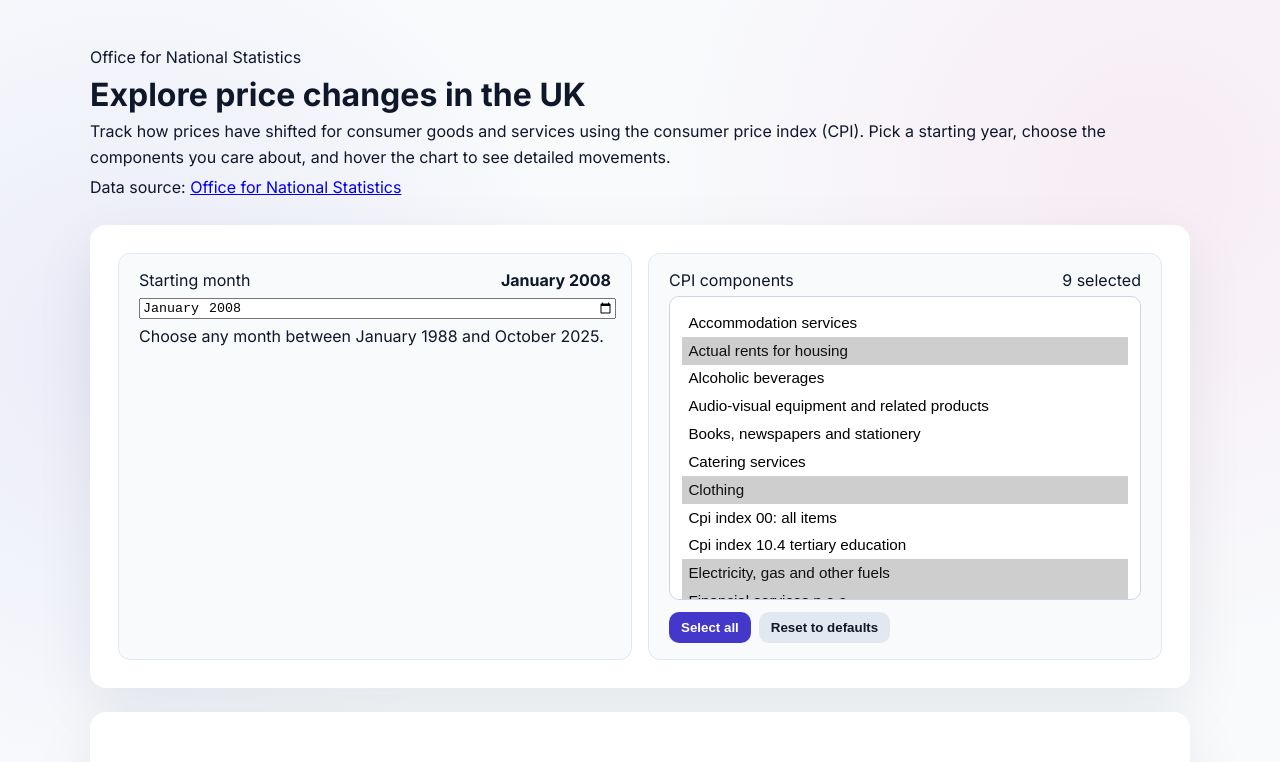
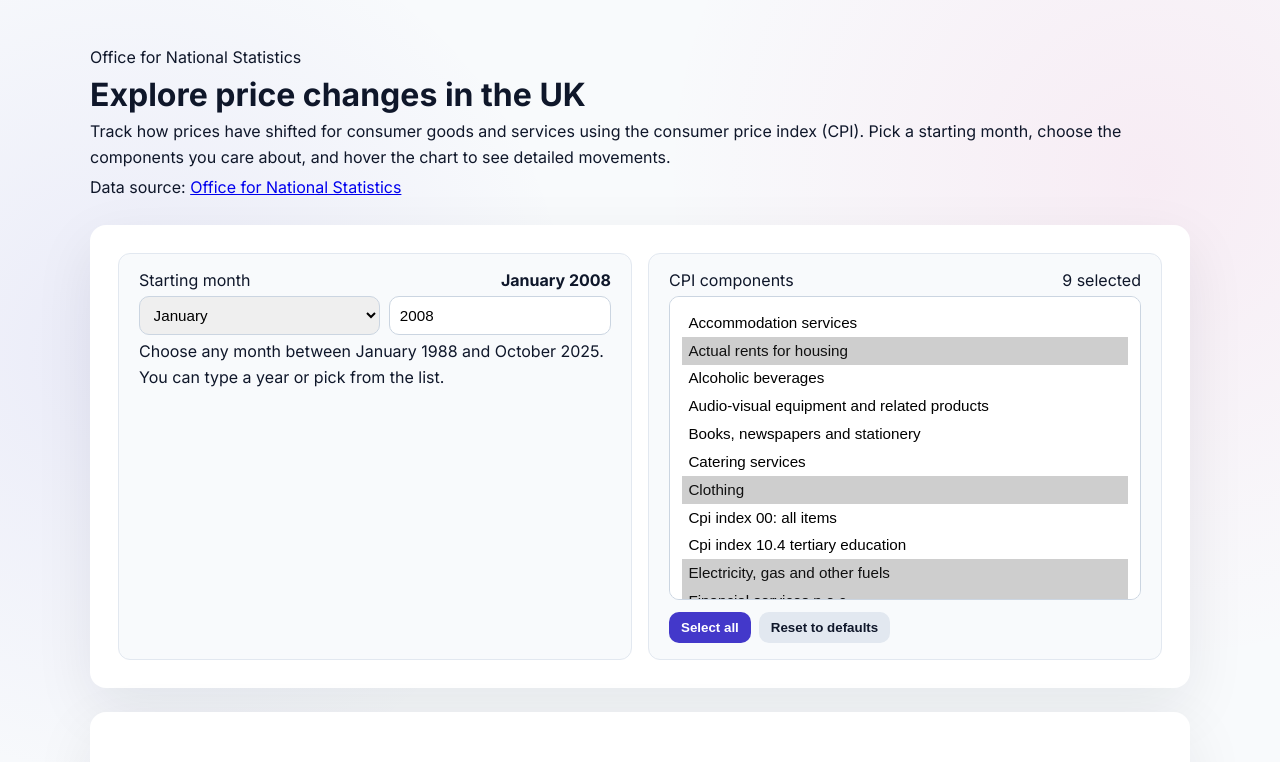
Before and after one commit to matthewgthomas/price-changes, a SvelteKit app: page / in a window 1280 px wide. Shown: the top 762 px of the page. Built offline with nearby package versions, Linux system fonts and the light colour scheme.

Commit message:
Let users choose start month and year

```diff
--- a/src/app.css
+++ b/src/app.css
@@ -60,6 +60,28 @@ section {
 
 .range-input {
   width: 100%;
+}
+
+.picker-row {
+  display: flex;
+  gap: 0.6rem;
+  flex-wrap: wrap;
+}
+
+.month-select,
+.year-input {
+  padding: 0.55rem 0.6rem;
+  border-radius: 10px;
+  border: 1px solid #cbd5e1;
+  font-size: 0.95rem;
+}
+
+.month-select {
+  flex: 1 1 160px;
+}
+
+.year-input {
+  flex: 1 1 120px;
 }
 
 .multi-select {
--- a/src/routes/+page.svelte
+++ b/src/routes/+page.svelte
@@ -46,13 +46,15 @@
   let rawData: RawRow[] = [];
   let availableComponents: string[] = [];
   let selectedList: string[] = [];
-  let fromMonth = '2008-01';
-  let fromDate = new Date(2008, 0, 1);
-  let effectiveFromDate = fromDate;
+  let selectedYear = 2008;
+  let selectedMonth = '01';
+  let requestedDate = new Date(2008, 0, 1);
+  let effectiveFromDate = requestedDate;
   let minDate: Date | null = null;
   let maxDate: Date | null = null;
-  let minMonth = '1988-01';
-  let maxMonth = '';
+  let minYear = 1988;
+  let maxYear = 1988;
+  let yearOptions: number[] = [];
   let loading = true;
   let error = '';
 
@@ -70,13 +72,25 @@
   const clampDate = (date: Date, min: Date, max: Date) =>
     new Date(Math.min(Math.max(date.getTime(), min.getTime()), max.getTime()));
 
-  const monthKey = (date: Date) =>
-    `${date.getFullYear()}-${String(date.getMonth() + 1).padStart(2, '0')}`;
+  const buildMonthDate = (year: number, month: string) => {
+    const m = Number(month) || 1;
+    return new Date(year || 1988, Math.min(Math.max(m, 1), 12) - 1, 1);
+  };
 
-  const parseMonth = (value: string) => {
-    const [y, m] = value.split('-').map(Number);
-    return new Date(y || 1988, (m || 1) - 1, 1);
-  };
+  const monthOptions = [
+    { value: '01', label: 'January' },
+    { value: '02', label: 'February' },
+    { value: '03', label: 'March' },
+    { value: '04', label: 'April' },
+    { value: '05', label: 'May' },
+    { value: '06', label: 'June' },
+    { value: '07', label: 'July' },
+    { value: '08', label: 'August' },
+    { value: '09', label: 'September' },
+    { value: '10', label: 'October' },
+    { value: '11', label: 'November' },
+    { value: '12', label: 'December' }
+  ];
 
   onMount(async () => {
     try {
@@ -98,17 +112,15 @@
       minDate = min(dates) ?? null;
       maxDate = max(dates) ?? null;
 
-      if (minDate) {
-        minMonth = monthKey(minDate);
-      }
-      if (maxDate) {
-        maxMonth = monthKey(maxDate);
-      }
+      if (minDate && maxDate) {
+        minYear = minDate.getFullYear();
+        maxYear = maxDate.getFullYear();
+        yearOptions = Array.from({ length: maxYear - minYear + 1 }, (_, i) => minYear + i);
 
-      if (minDate && maxDate) {
         const initial = new Date(2008, 0, 1);
         const clamped = clampDate(initial, minDate, maxDate);
-        fromMonth = monthKey(clamped);
+        selectedYear = clamped.getFullYear();
+        selectedMonth = String(clamped.getMonth() + 1).padStart(2, '0');
       }
 
       availableComponents = Array.from(new Set(rawData.map((d) => d.component))).sort((a, b) =>
@@ -181,9 +193,9 @@
     return series;
   };
 
-  $: fromDate = parseMonth(fromMonth);
+  $: requestedDate = buildMonthDate(selectedYear, selectedMonth);
   $: effectiveFromDate =
-    minDate && maxDate ? clampDate(fromDate, minDate, maxDate) : fromDate;
+    minDate && maxDate ? clampDate(requestedDate, minDate, maxDate) : requestedDate;
 
   $: filtered = rawData.filter((row) => row.date >= effectiveFromDate);
   $: seriesMap = buildSeries(filtered);
@@ -214,6 +226,8 @@
   $: fromLabel = monthFormatter(effectiveFromDate);
   $: startPeriod = filtered.length ? dateFormatter(filtered[0].date) : '';
   $: endPeriod = filtered.length ? dateFormatter(filtered[filtered.length - 1].date) : '';
+  $: showMonthYearTicks =
+    !!(maxDate && effectiveFromDate >= new Date(maxDate.getFullYear() - 3, maxDate.getMonth(), maxDate.getDate()));
 
   const setSelection = (names: string[]) => {
     selectedList = names.filter((name) => availableComponents.includes(name));
@@ -252,7 +266,7 @@
     <h1>Explore price changes in the UK</h1>
     <p>
       Track how prices have shifted for consumer goods and services using the consumer price index (CPI).
-      Pick a starting year, choose the components you care about, and hover the chart to see detailed
+      Pick a starting month, choose the components you care about, and hover the chart to see detailed
       movements.
     </p>
     <p>
@@ -270,16 +284,34 @@
           <label for="from-month">Starting month</label>
           <strong>{fromLabel}</strong>
         </div>
-        <input
-          class="range-input"
-          id="from-month"
-          type="month"
-          min={minMonth}
-          max={maxMonth}
-          bind:value={fromMonth}
-          aria-label="Pick a month and year to compare price changes"
-        />
-        <p>Choose any month between {minLabel} and {maxLabel}.</p>
+        <div class="picker-row">
+          <select
+            id="from-month"
+            class="month-select"
+            bind:value={selectedMonth}
+            aria-label="Pick a month to compare price changes"
+          >
+            {#each monthOptions as option}
+              <option value={option.value}>{option.label}</option>
+            {/each}
+          </select>
+          <input
+            id="from-year"
+            class="year-input"
+            type="number"
+            min={minYear}
+            max={maxYear}
+            list="year-options"
+            bind:value={selectedYear}
+            aria-label="Pick a year (1988 or later) to compare price changes"
+          />
+          <datalist id="year-options">
+            {#each yearOptions as year}
+              <option value={year}></option>
+            {/each}
+          </datalist>
+        </div>
+        <p>Choose any month between {minLabel} and {maxLabel}. You can type a year or pick from the list.</p>
       </div>
 
       <div class="control-card">
@@ -343,7 +375,9 @@
                 {#each xTicks as tick}
                   <g transform={`translate(${xScale(tick)}, ${viewHeight - margin.bottom})`}>
                     <line y2="8" stroke="#cbd5e1" />
-                    <text y="24" text-anchor="middle">{timeFormat('%Y')(tick)}</text>
+                    <text y="24" text-anchor="middle">
+                      {showMonthYearTicks ? timeFormat('%b %Y')(tick) : timeFormat('%Y')(tick)}
+                    </text>
                   </g>
                 {/each}
                 <line
```
